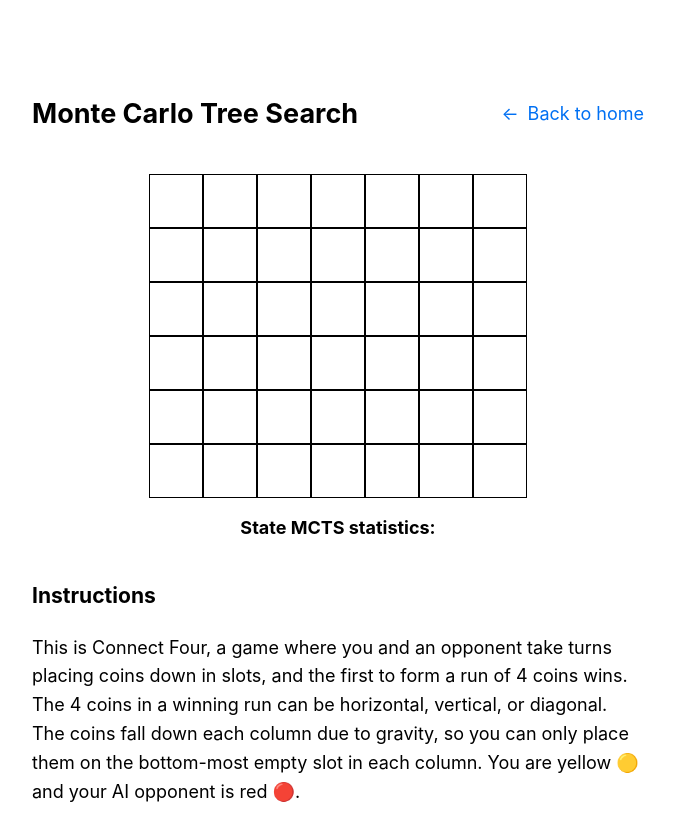
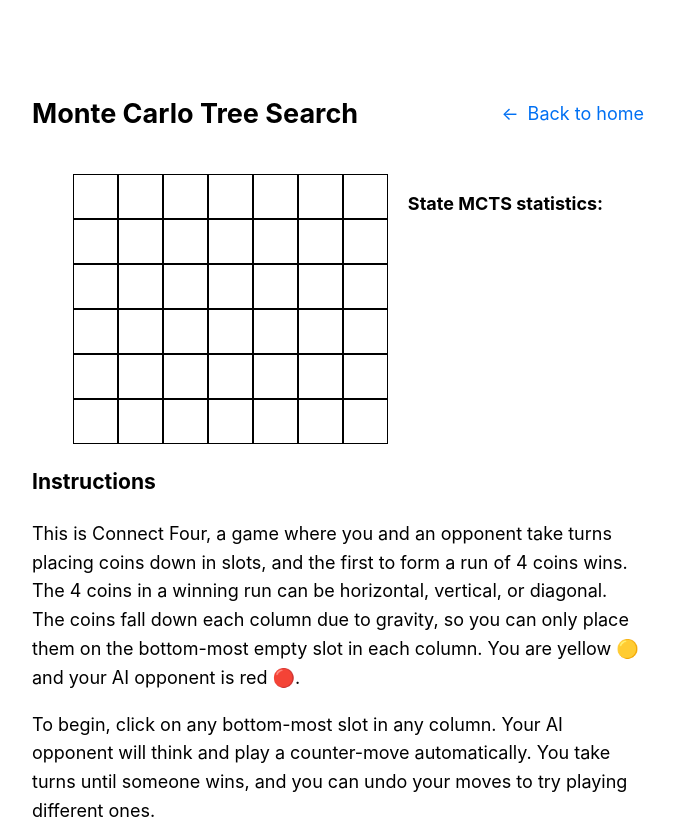
Before and after one commit to quasimik/personal-website, a Next.js app: page /projects/mcts in a window 1280 px wide. Shown: the top 819 px of the page, without its empty margins (302-977 px from the left). Built offline with nearby package versions, Linux system fonts and the light colour scheme.

Commit message:
Further reduce grid size

```diff
--- a/styles/mcts.module.css
+++ b/styles/mcts.module.css
@@ -3,7 +3,7 @@
   width: 100%;
   border: solid 1px;
   background-color: inherit;
-  font-size: 2em;
+  font-size: 150%;
 }
 
 .cell:hover {
@@ -46,8 +46,8 @@
 .connectFourGrid {
   display: grid;
   place-items: center;
-  grid-template-rows: repeat(6, 3em);
-  grid-template-columns: repeat(7, 3em);
+  grid-template-rows: repeat(6, 2.5em);
+  grid-template-columns: repeat(7, 2.5em);
 }
 
 .connectFourStats {
```
